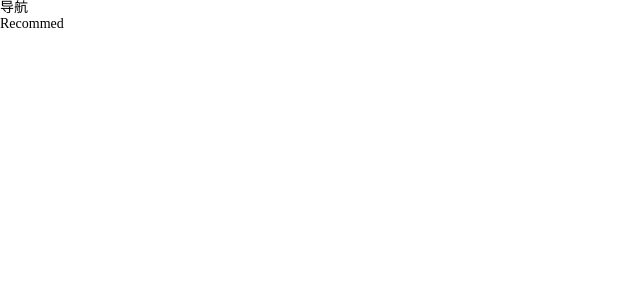
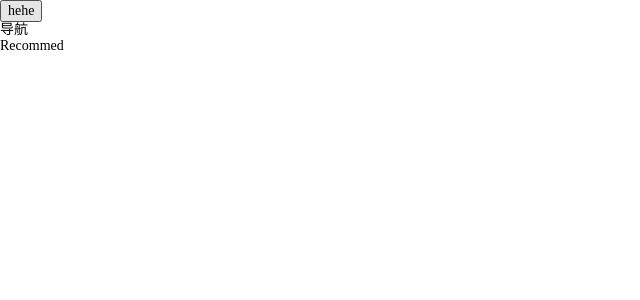
Before and after one commit to Juan-yuan/react18_ts_music, a React (Create React App) app in the folder react18_ts_music_app/: page /#/discover/recommend in a window 1280 px wide. Shown: the top 300 px of the page, without its empty margins (0-640 px from the left). Built offline with nearby package versions, Linux system fonts and the light colour scheme.

Commit message:
chore: main first reducer demo

```diff
--- a/react18_ts_music_app/src/App.tsx
+++ b/react18_ts_music_app/src/App.tsx
@@ -1,8 +1,9 @@
 import React, { Suspense } from 'react'
-import { shallowEqual } from 'react-redux'
+import { shallowEqual, useDispatch } from 'react-redux'
 import { useRoutes } from 'react-router-dom'
 import routes from './router'
 import { useAppSelector } from './store'
+import { changeMessage } from './store/modules/counter'
 
 function App() {
   const { count, message } = useAppSelector(
@@ -12,8 +13,13 @@ function App() {
     }),
     shallowEqual
   )
+  const dispatch = useDispatch()
+  const handldClick = () => {
+    dispatch(changeMessage('hahaha'))
+  }
   return (
     <div className="App">
+      <button onClick={handldClick}>{message}</button>
       <Suspense fallback="">
         <div className="main">{useRoutes(routes)}</div>
       </Suspense>
--- a/react18_ts_music_app/src/store/modules/counter.ts
+++ b/react18_ts_music_app/src/store/modules/counter.ts
@@ -6,7 +6,12 @@ const counterSlice = createSlice({
     count: 100,
     message: 'hehe'
   },
-  reducers: {}
+  reducers: {
+    changeMessage(state, { payload }) {
+      state.message = payload
+    }
+  }
 })
 
+export const { changeMessage } = counterSlice.actions
 export default counterSlice.reducer
```
